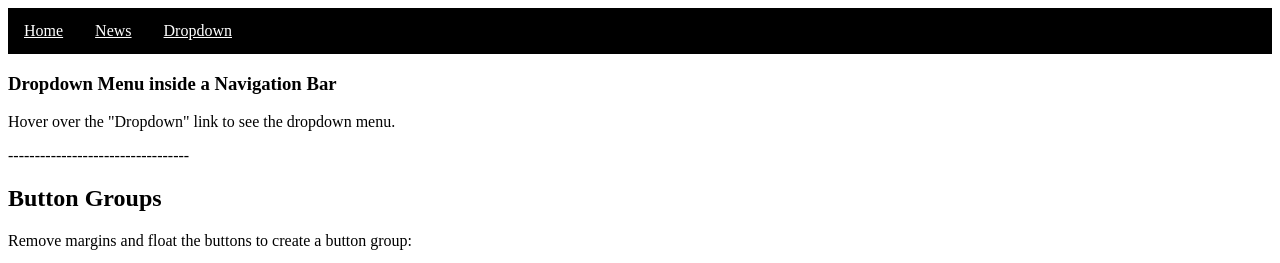
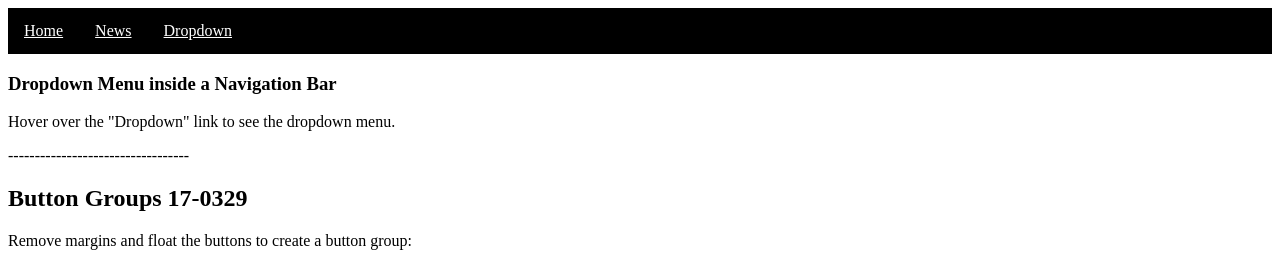
Before and after one commit to TeddyChen1688/TeddyChen1688.github.io, a plain HTML site: page index.html in a window 1280 px wide. Shown: the top 263 px of the page. Drawn offline with Linux system fonts and the light colour scheme.

Commit message:
updade
update the content of file which link to GitHub, then upload from
backend thru "commit" and "sync"

```diff
--- a/index.html
+++ b/index.html
@@ -97,7 +97,7 @@
 
 
     <p>----------------------------------</p>
-    <h2>Button Groups</h2>
+    <h2>Button Groups 17-0329</h2>
     <p>Remove margins and float the buttons to create a button group:</p>
     <p style="clear:both"><br>Remember to clear floats after, or else will this p element also float next to the buttons.</p>
 
```
